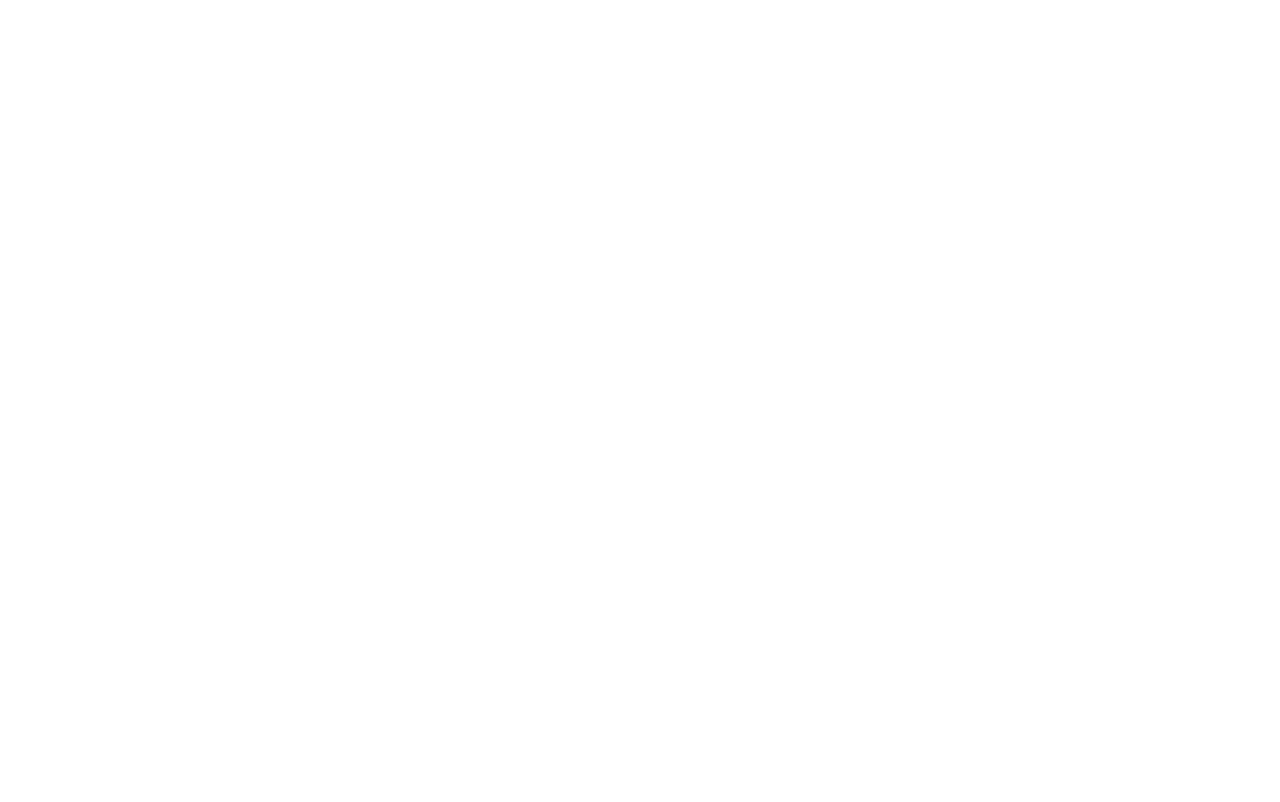
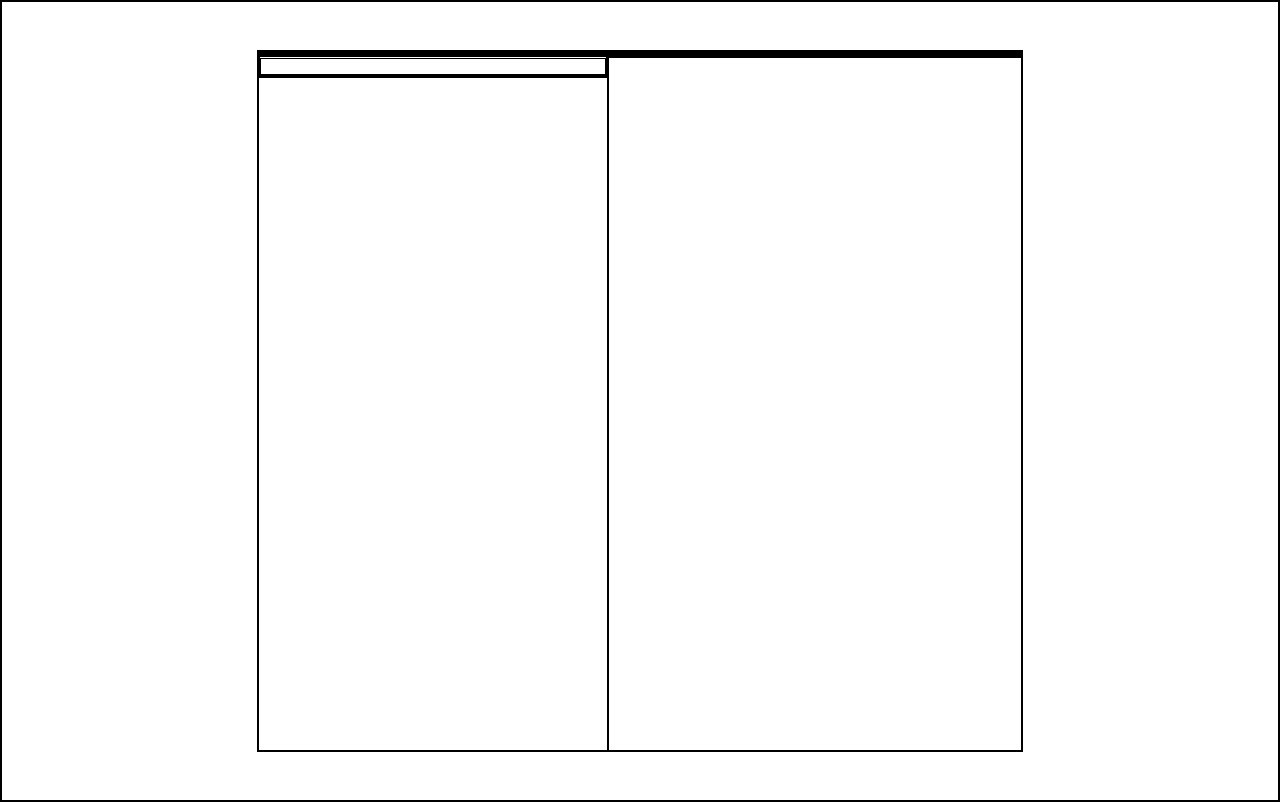
Before and after one commit to RicTieri/Vue-Boolzapp, a plain HTML site: page index.html in a window 1280 px wide. Drawn offline with nearby package versions, Linux system fonts and the light colour scheme.

Commit message:
added html container base

```diff
--- a/css/style.css
+++ b/css/style.css
@@ -1,9 +1,42 @@
-*{
+* {
   margin: 0;
   padding: 0;
   box-sizing: border-box;
+  border: 1px solid black;
 }
 
-#app{
+body{
+  padding: 3rem 0;
+  height: 100vh;
+}
+
+#app {
+  display: flex;
+  flex-wrap: wrap;
+  width: 60%;
+  height: 100%;
+  margin: auto;
 
 }
+
+.sidebar{
+  width: 350px;
+  height: 100%;
+}
+
+.header{
+  height: 70px;
+}
+
+.searchbar{
+  display: flex;
+  justify-content: center;
+}
+
+#search{
+  width: 100%;
+}
+
+.content{
+  flex-grow: 1;
+}
--- a/index.html
+++ b/index.html
@@ -17,7 +17,19 @@
   <script src="https://unpkg.com/vue@3/dist/vue.global.js"></script>
 
   <div id="app">
-
+   <aside class="sidebar">
+    <div class="account"></div>
+    <div class="banner"></div>
+    <div class="search-bar">
+      <input type="text" id="search" name="search">
+    </div>
+    <div class="contact-list"></div>
+   </aside>
+   <main class="content">
+    <div class="chat"></div>
+    <div class="message-window"></div>
+    <div class="message-input"></div>
+   </main>
   </div>
 
   <script src="./js/script.js"></script>
```
